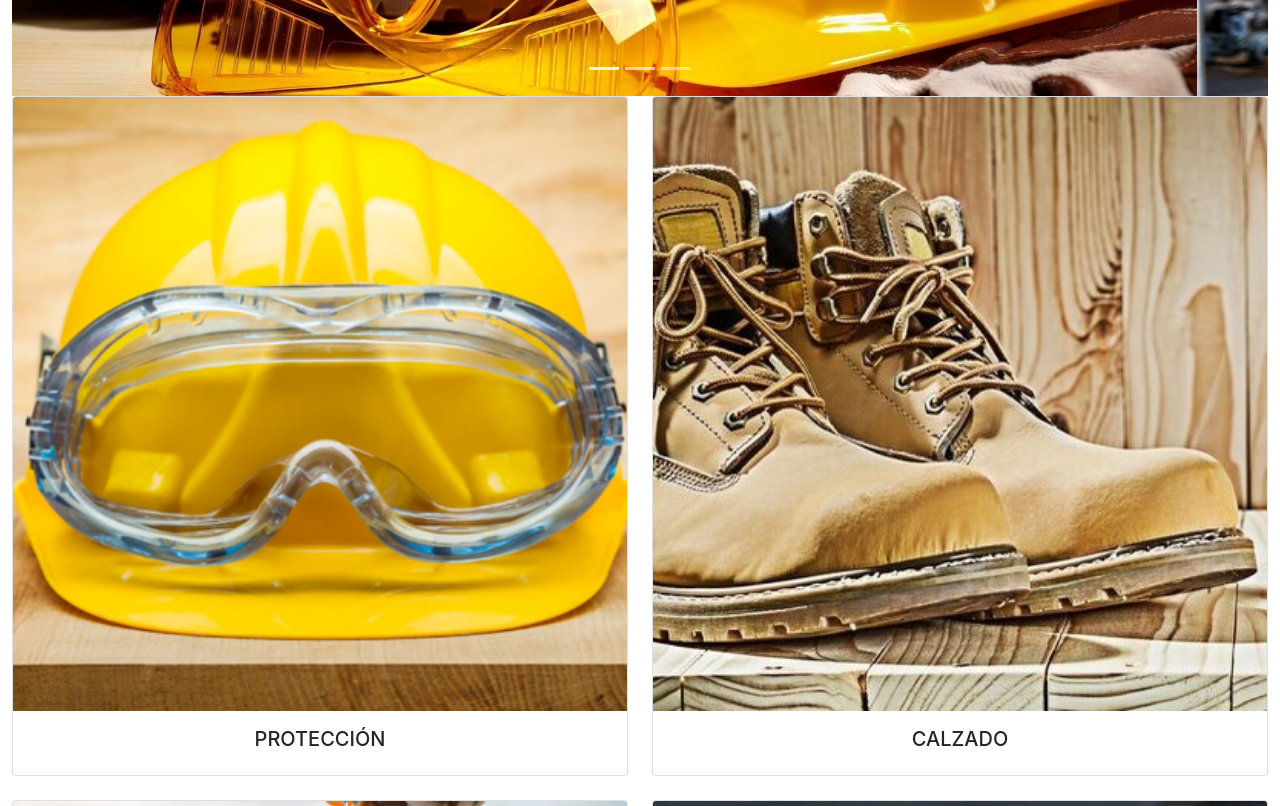
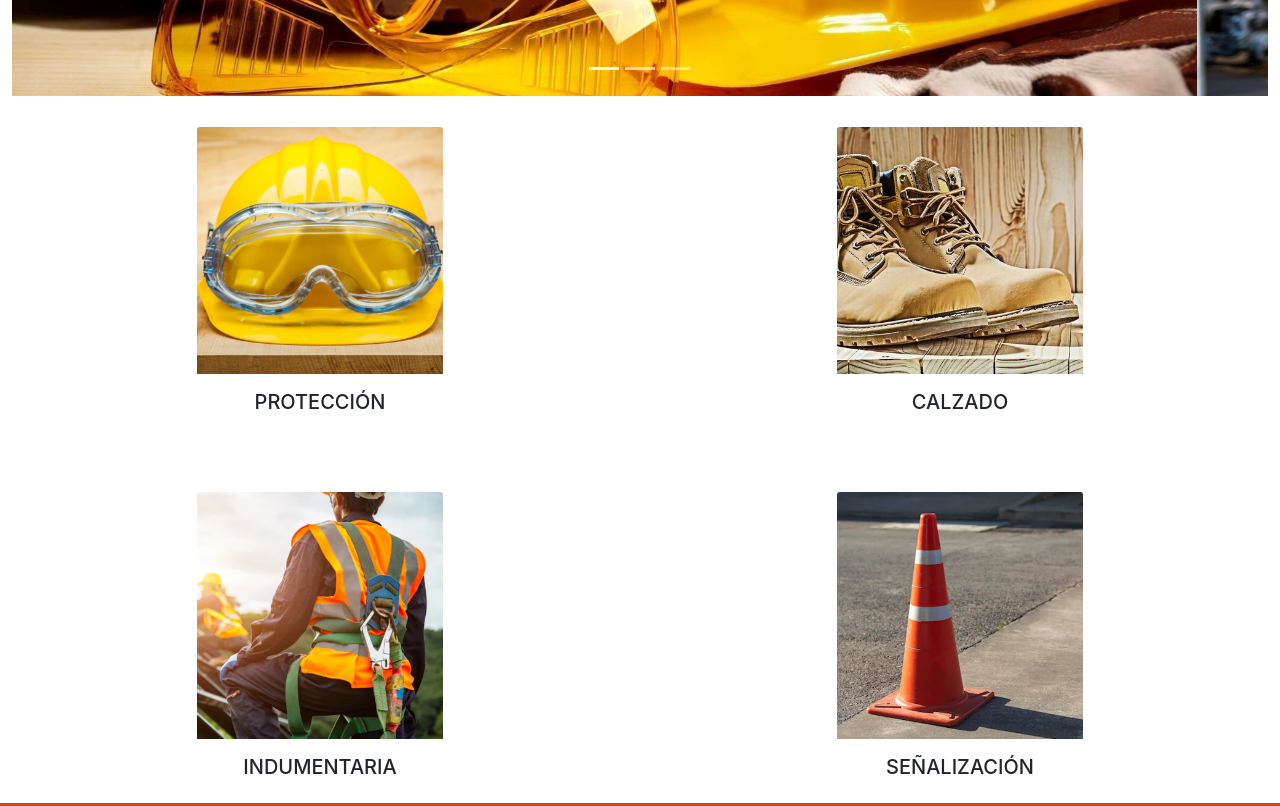
Before and after one commit to sofiagoycochea/forte.seguridad, a website: page index.html in a window 1280 px wide. Shown: the part 540-1346 px from the top of the page. Drawn offline with nearby package versions, Linux system fonts and the light colour scheme.

Commit message:
modificaciones hosting

```diff
--- a/index.html
+++ b/index.html
@@ -24,7 +24,7 @@
               <div class="collapse navbar-collapse" id="navbarNav">
                 <ul class="navbar-nav">
                   <li class="nav-item">
-                    <a class="nav-link active" aria-current="page" href="/paginas/inicio.html">INICIO</a>
+                    <a class="nav-link" aria-current="page" href="paginas/inicio.html">INICIO</a>
                   </li>
                   <li class="nav-item">
                     <a class="nav-link" href="paginas/productos.html">PRODUCTOS</a>
@@ -74,8 +74,8 @@
               </div>
         <section>
           <div class="row row-cols-1 row-cols-md-2 g-4">
-            <div class="col col">
-              <div class="card text-center">
+            <div class="col">
+              <div class="card text-center border-0">
                 <img src="recursos/proteccion.png" class="card-img-top" alt="proteccion">
                 <div class="card-body">
                   <h5 class="card-title">PROTECCIÓN</h5>
@@ -83,7 +83,7 @@
               </div>
             </div>
             <div class="col">
-              <div class="card text-center">
+              <div class="card text-center border-0">
                 <img src="recursos/calzado.jpg" class="card-img-top" alt="calzado">
                 <div class="card-body">
                   <h5 class="card-title">CALZADO</h5>
@@ -91,7 +91,7 @@
               </div>
             </div>
             <div class="col">
-              <div class="card text-center">
+              <div class="card text-center border-0">
                 <img src="recursos/indumentaria.png" class="card-img-top" alt="indumentaria">
                 <div class="card-body">
                   <h5 class="card-title">INDUMENTARIA</h5>
@@ -99,7 +99,7 @@
               </div>
             </div>
             <div class="col">
-              <div class="card text-center">
+              <div class="card text-center border-0">
                 <img src="recursos/señalizacion.png" class="card-img-top" alt="señalizacion">
                 <div class="card-body">
                   <h5 class="card-title">SEÑALIZACIÓN</h5>
--- a/sass/style.scss
+++ b/sass/style.scss
@@ -4,8 +4,18 @@
     margin: 0;
     padding: 0; }
 
+  .navbar {
+    z-index: 9999;
+  }
+
   a:link, a:visited, a:active {
     text-decoration: none; }
+
+.card-img-top  {
+  width: 40%;
+  margin-left: 30%;
+  margin-top: 5%;
+}
 
   .cuerpo {
     font-family: -apple-system, BlinkMacSystemFont, 'Segoe UI', Roboto, Oxygen, Ubuntu, Cantarell, 'Open Sans', 'Helvetica Neue', sans-serif; }
@@ -19,6 +29,9 @@
     line-height: 30px;
     font-size: medium; }
 
+  .img-fluid {
+    margin-bottom: 1%;
+  }
   .main__productos {
     margin: 20px;
     height: 50px;
```
Also changed, not shown: paginas/inicio.html (+5 -5 lines), css/estilos.css.
